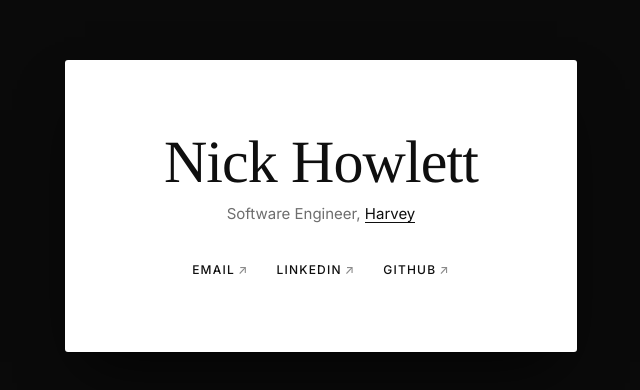
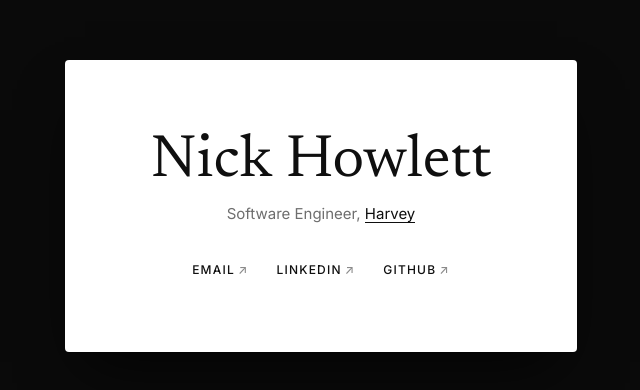
Before and after one commit to Nick-Howlett/Portfolio, a plain HTML site: page index.html in a window 1280 px wide. Shown: the part 194-584 px from the top of the page, without its empty margins (319-959 px from the left). Drawn offline with Linux system fonts and the light colour scheme.

Commit message:
Use Newsreader for the name, soften card corners
Co-Authored-By: Claude Opus 5.5 <noreply@anthropic.com>
Claude-Session: https://claude.ai/code/session_01TV7bXbKpVfgdsMWaRXuseV

```diff
--- a/index.html
+++ b/index.html
@@ -8,7 +8,7 @@
   <meta name="theme-color" content="#0a0a0a">
   <link rel="preconnect" href="https://fonts.googleapis.com">
   <link rel="preconnect" href="https://fonts.gstatic.com" crossorigin>
-  <link href="https://fonts.googleapis.com/css2?family=Tinos&family=Inter:wght@400;500&display=swap" rel="stylesheet">
+  <link href="https://fonts.googleapis.com/css2?family=Newsreader:opsz@6..72&family=Inter:wght@400;500&display=swap" rel="stylesheet">
   <style>
     * { box-sizing: border-box; }
     html, body { margin: 0; }
@@ -33,13 +33,13 @@
       text-align: center;
       padding: clamp(1.75rem, 5vw, 3rem);
       background: #fff;
-      border-radius: 3px;
+      border-radius: 4px;
       box-shadow: 0 1px 2px rgba(0,0,0,.4), 0 30px 60px -20px rgba(0,0,0,.8);
       animation: rise .9s cubic-bezier(.2,.7,.2,1) both;
     }
     h1 {
-      font: 400 clamp(2.5rem, 7vw, 3.75rem)/1 Tinos, "Times New Roman", serif;
-      letter-spacing: -0.015em;
+      font: 400 clamp(2.5rem, 7vw, 3.75rem)/1 Newsreader, Georgia, serif;
+      letter-spacing: 0;
       margin: 0 0 .6rem;
     }
     p { margin: 0; max-width: 28rem; }
```
